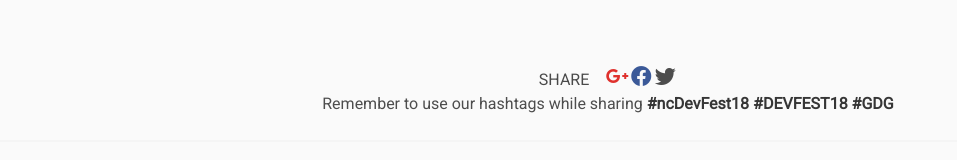
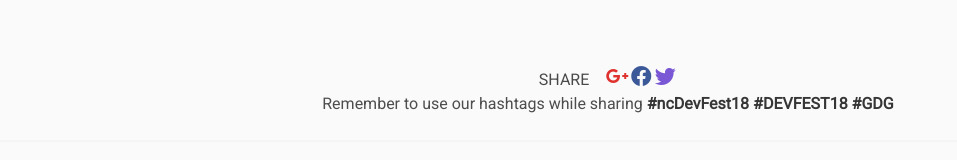
Before and after one commit to Auwalms/conference-site, a Vue app: page / in a window 1280 px wide. Shown: the part 4278-4438 px from the top of the page, without its empty margins (32-989 px from the left). Built offline with nearby package versions, Linux system fonts and the light colour scheme.

Commit message:
pulled to team branch

```diff
--- a/src/assets/stylesheet/style.css
+++ b/src/assets/stylesheet/style.css
@@ -333,7 +333,7 @@ figure .gdg-logo {
 }
 
 /* Pagefooter component styles */
-footer a{
+footer .column a{
     color: #4d4d4d;
     font-size: 12px;
 }
```
